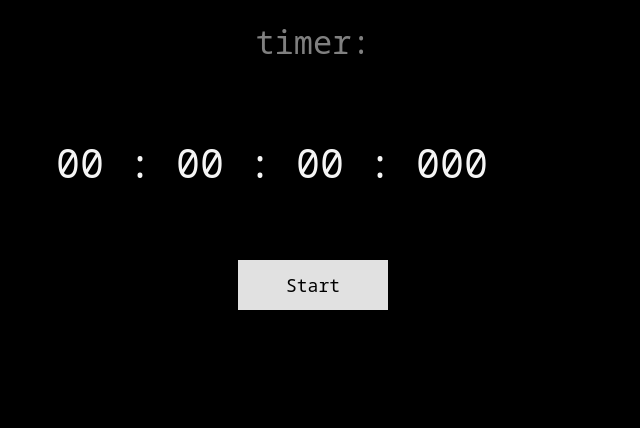
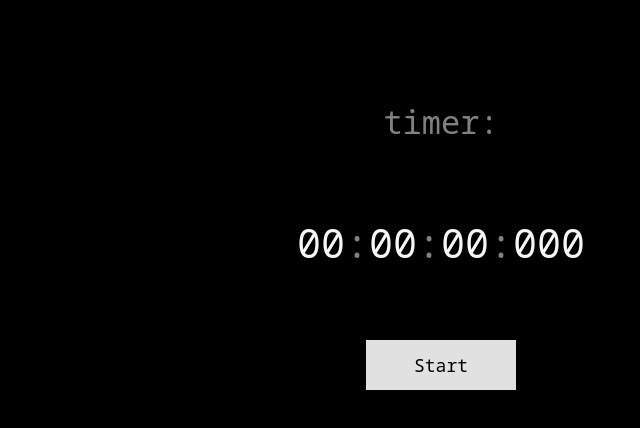
Before and after one commit to nocdn/What-is-JS, a plain HTML site: page web-app/index.html in a window 1280 px wide. Shown: the whole page, without its empty margins (199-839 px from the left). Drawn offline with Linux system fonts and the light colour scheme.

Commit message:
updated to include span elements in inner html

```diff
--- a/web-app/app.js
+++ b/web-app/app.js
@@ -41,6 +41,6 @@ function updateDisplay(timestamp) {
       ? "0" + milliseconds
       : milliseconds;
 
-  timerRef.innerHTML = `${h} : ${m} : ${s} : ${ms}`;
+  timerRef.innerHTML = `${h}<span>:</span>${m}<span>:</span>${s}<span>:</span>${ms}`;
   requestAnimationFrame(updateDisplay);
 }
--- a/web-app/index.html
+++ b/web-app/index.html
@@ -10,7 +10,10 @@
   <body>
     <div class="container">
       <div class="welcome-text">timer:</div>
-      <div class="timerDisplay">00 : 00 : 00 : 000</div>
+      <div class="timerDisplay">
+        00<span>:</span>00<span>:</span>00<span>:</span>000
+      </div>
+
       <div class="buttons">
         <button id="startTimer">Start</button>
       </div>
--- a/web-app/styles.css
+++ b/web-app/styles.css
@@ -7,39 +7,46 @@
   margin: 0;
   box-sizing: border-box;
   font-family: "Noto Sans Mono", "Consolas", "SF Mono", monospace;
+  /* outline: red dashed 1px; */
 }
 
 body {
   background: black;
 }
 .container {
+  display: flex;
+  flex-direction: column;
+  align-items: center;
   /* background-color: #ffffff; */
-  width: 80vw;
+  /* width: 80vw; */
   /* font-size: 2rem; */
   /* min-width: 500px; */
   /* position: absolute; */
   /* transform: translate(-50%, -50%); */
-  top: 50%;
-  left: 50%;
-  padding: 20px 0;
+  /* top: 50%;
+  left: 50%; */
+  padding: 100px 0;
   padding-bottom: 50px;
   /* border-radius: 10px; */
 }
 .timerDisplay {
   /* position: relative; */
-  width: 92%;
+  /* width: 92%; */
   /* background: #ffffff; */
-  left: 4%;
+  /* left: 4%; */
   padding: 40px 0;
   /* font-family: "Roboto mono", monospace; */
   /* color: #0381bb; */
   color: whitesmoke;
   font-size: 40px;
-  display: flex;
+  /* display: flex;
   align-items: center;
-  justify-content: space-around;
+  justify-content: space-around; */
   /* border-radius: 5px; */
   /* box-shadow: 0 0 20px rgba(0, 139, 253, 0.25); */
+  max-width: fit-content;
+  align-items: center;
+  text-align: center;
 }
 .buttons {
   width: 90%;
@@ -72,5 +79,9 @@ body {
   margin-bottom: 2rem;
   color: rgb(255, 255, 255, 0.5);
   font-size: 2rem;
-  text-align: center;
+  /* text-align: center; */
 }
+
+.timerDisplay span {
+  color: rgba(255, 255, 255, 0.5);
+}
```
